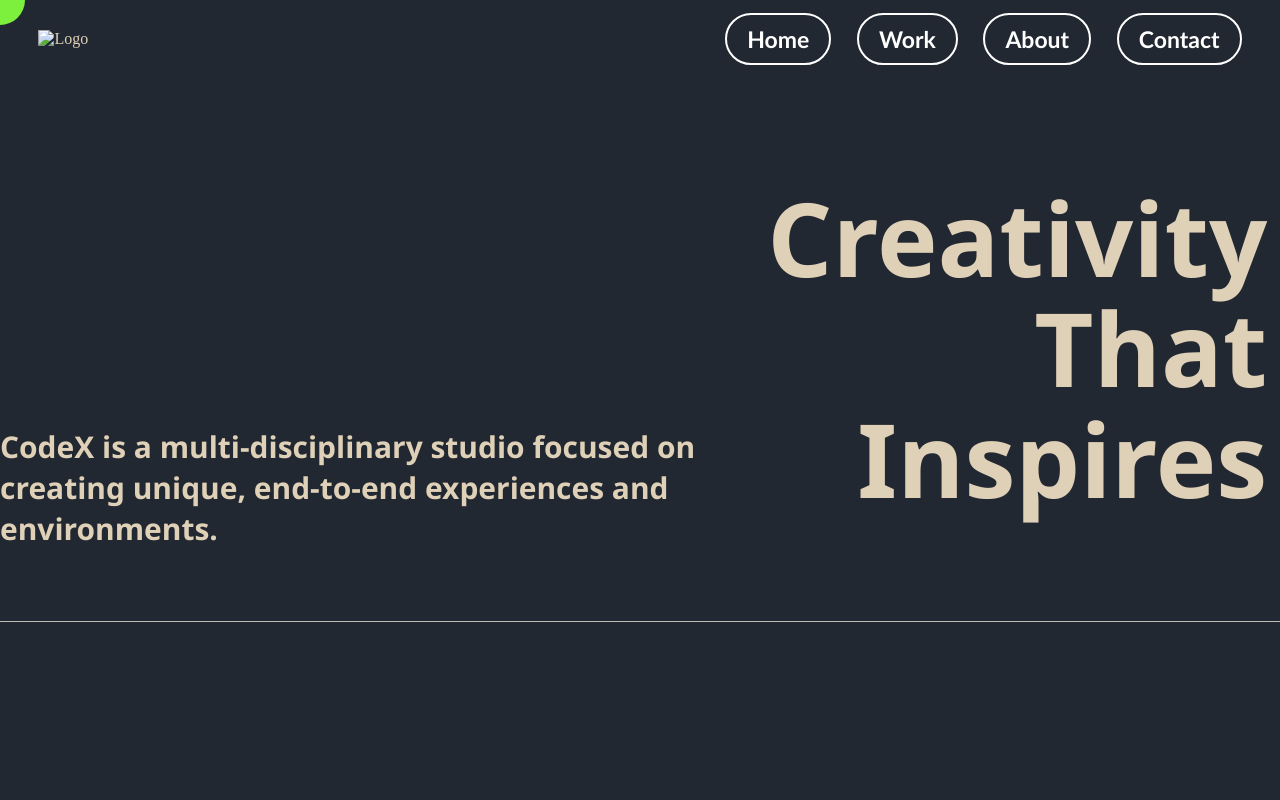
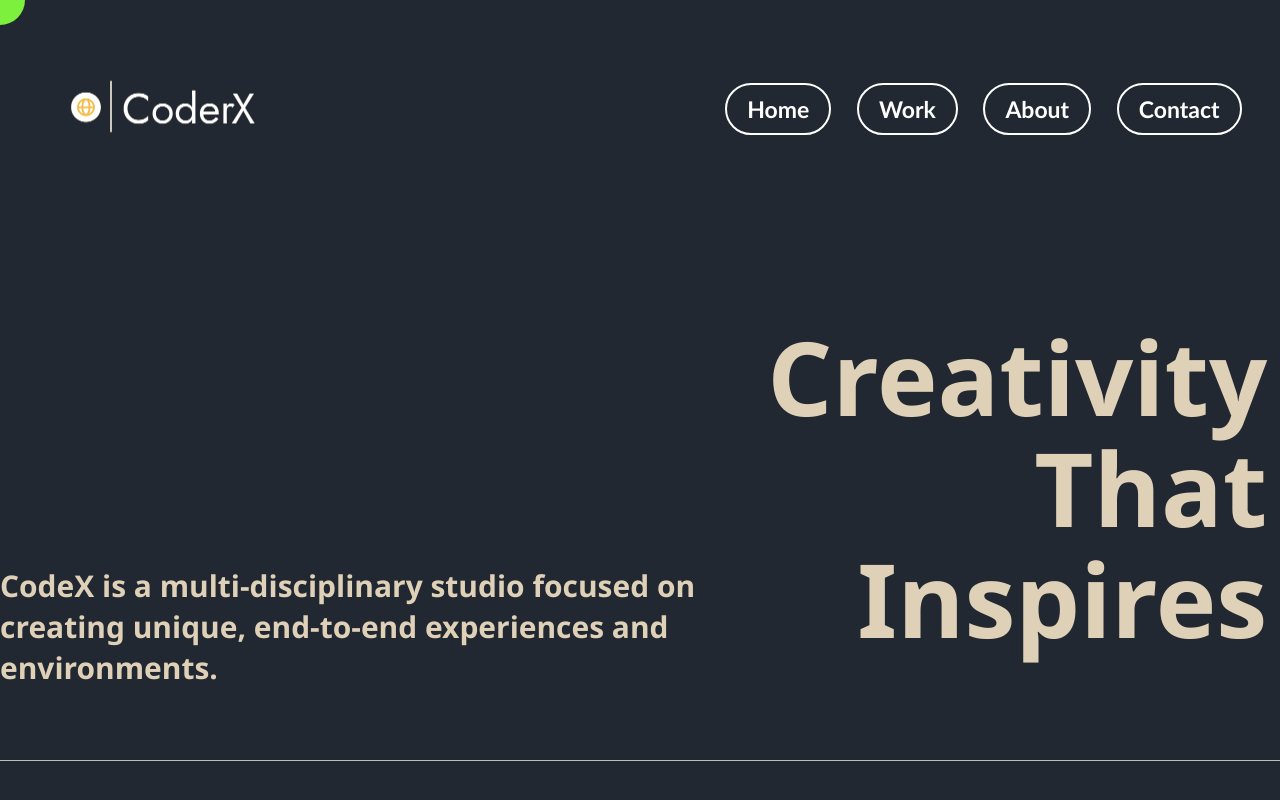
Before and after one commit to DevDotAli/CodeX, a plain HTML site: page index.html in a window 1280 px wide. Drawn offline with Linux system fonts and the light colour scheme.

Commit message:
Update index.html

```diff
--- a/index.html
+++ b/index.html
@@ -15,7 +15,7 @@
             <img
               id="logo"
               class="magnet-button"
-              src="./assets/logo.png"
+              src="/logo.png"
               alt="Logo"
             />
           </div>
```
